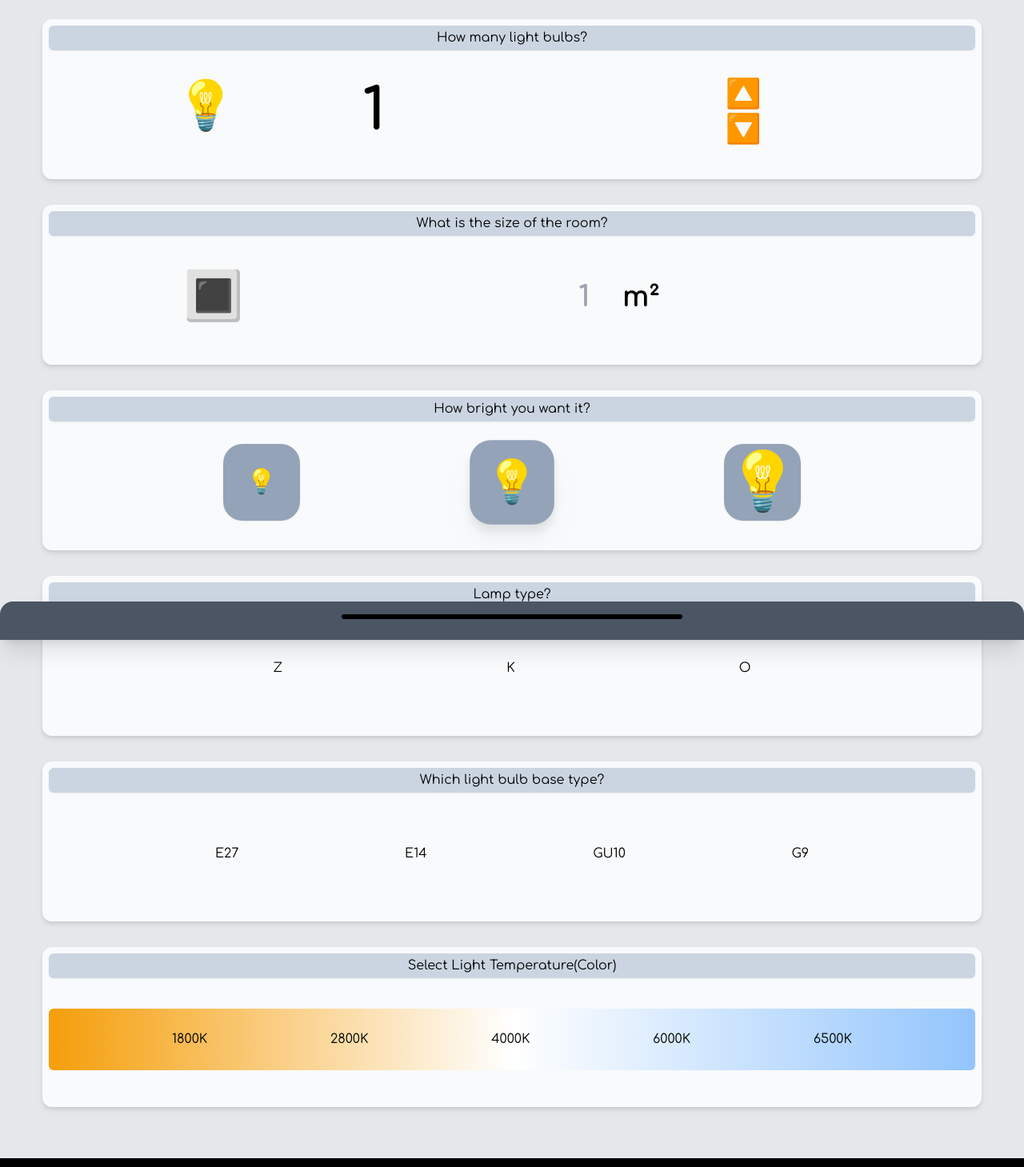
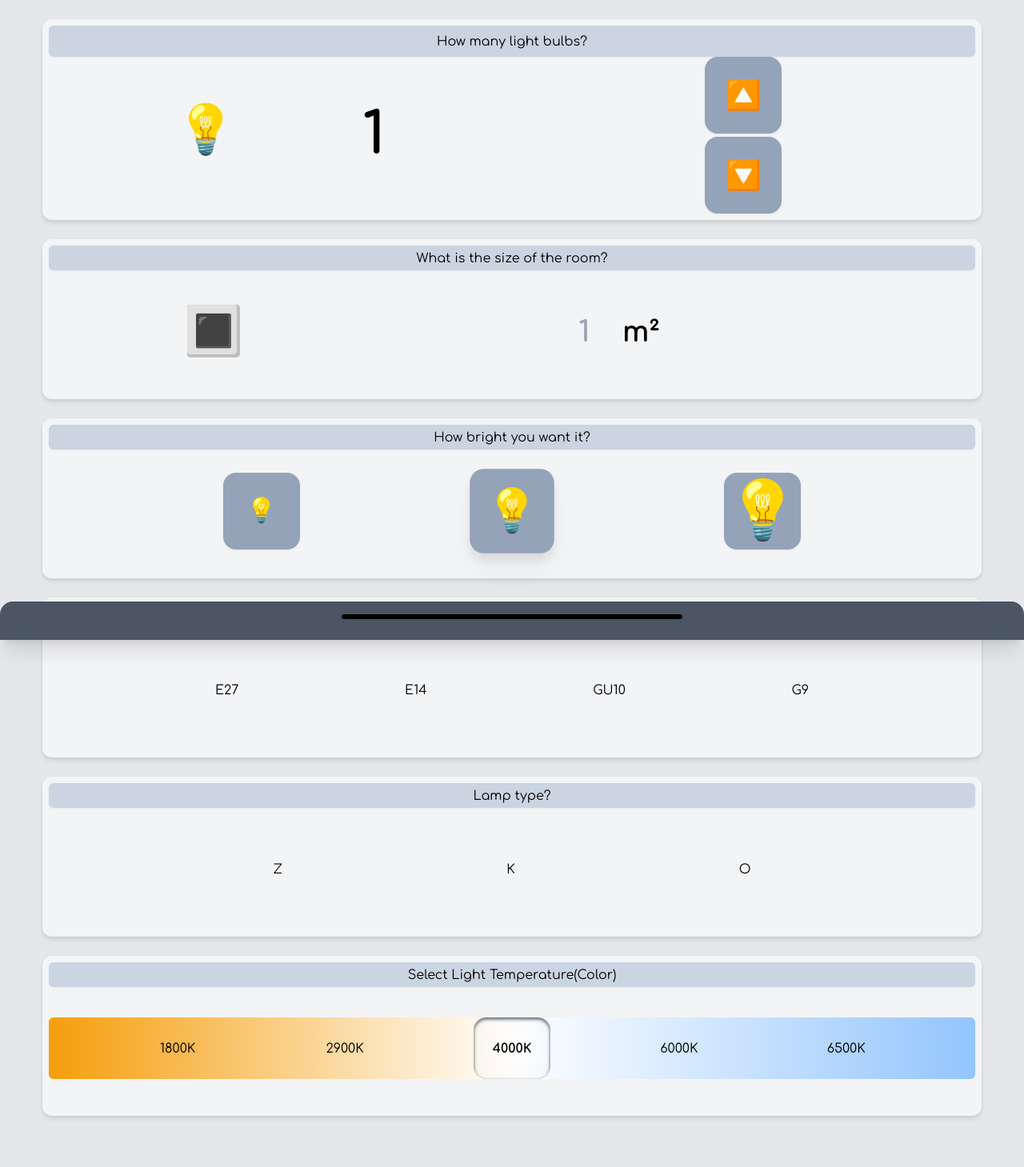
Before and after one commit to DevmianS/LightApp, a React (Vite) app: page / in a window 1280 px wide. Shown: the whole page at 80% size. Built offline with nearby package versions, Linux system fonts and the light colour scheme.

Commit message:
REACT - Finished LightTemp component

```diff
--- a/src/components/LumenCalc/BrightnessSelector/BrightnessSelector.tsx
+++ b/src/components/LumenCalc/BrightnessSelector/BrightnessSelector.tsx
@@ -14,25 +14,10 @@ const BrightnessSelector: FC<Props> = ({
 }) => {
   const [selected, setSelected] = useState<brightnessLevel>('medium');
   const brightnessLevelHandler = (brightness: brightnessLevel) => {
-    if (brightness === 'low') {
-      setBrightnessLevel('low');
-      setSelected('low');
-    }
-    if (brightness === 'medium') {
-      setBrightnessLevel('medium');
-      setSelected('medium');
-    }
-    if (brightness === 'high') {
-      setBrightnessLevel('high');
-      setSelected('high');
-    }
+    setBrightnessLevel(brightness);
+    setSelected(brightness);
   };
 
-  // const getSize = () => {
-  //   if (brightness === 'low') return 'text-3xl';
-  //   if (brightness === 'medium') return 'text-5xl';
-  //   if (brightness === 'high') return 'text-7xl';
-  // };
   return (
     <Panel title='How bright you want it?'>
       <ButtonPrimary
--- a/src/components/LumenCalc/BulbCounter/BulbCounter.tsx
+++ b/src/components/LumenCalc/BulbCounter/BulbCounter.tsx
@@ -1,4 +1,5 @@
 import { FC } from 'react';
+import ButtonPrimary from '../../UI/ButtonPrimary';
 // import { bulbsCountTypes } from '../../../types/types';
 import Panel from '../../UI/Panel';
 
@@ -26,22 +27,22 @@ const BulbCounter: FC<Props> = ({ stateData: { bulbCount, setBulbCount } }) => {
         <span className='text-7xl font-bold'>{bulbCount}</span>
       </div>
       <div className='flex w-1/2 flex-col items-center gap-1 '>
-        <button
+        <ButtonPrimary
+          className='h-16 w-16 text-4xl'
           onClick={() => {
             bulbCountHandler(true);
           }}
-          className='text-4xl'
         >
           🔼
-        </button>
-        <button
+        </ButtonPrimary>
+        <ButtonPrimary
+          className='h-16 w-16 text-4xl'
           onClick={() => {
             bulbCountHandler(false);
           }}
-          className='text-4xl'
         >
           🔽
-        </button>
+        </ButtonPrimary>
       </div>
     </Panel>
   );
--- a/src/components/LumenCalc/LightTemp/LightTemp.tsx
+++ b/src/components/LumenCalc/LightTemp/LightTemp.tsx
@@ -1,14 +1,45 @@
+import { FC, useState } from 'react';
+import { colorTemp } from '../../../types/types';
+import ButtonPrimary from '../../UI/ButtonPrimary';
 import Panel from '../../UI/Panel';
 
-const LightTemp = () => {
+interface Props {
+  stateData: {
+    colorTemp: colorTemp;
+    setColorTemp: React.Dispatch<React.SetStateAction<colorTemp>>;
+  };
+}
+
+const LightTemp: FC<Props> = ({ stateData: { colorTemp, setColorTemp } }) => {
+  const [selected, setSelected] = useState<colorTemp>('4000K');
+
+  const colorTempHandler = (temp: colorTemp) => {
+    setColorTemp(temp);
+    setSelected(temp);
+  };
+  const colorTemps = ['1800K', '2900K', '4000K', '6000K', '6500K'];
+
+  const renderButtons = () => {
+    return colorTemps.map(temp => {
+      return (
+        <ButtonPrimary
+          key={temp}
+          id={temp}
+          onClick={colorTempHandler}
+          selected={selected === temp}
+          selectedStyle='shadow-inner  backdrop-blur-lg font-bold'
+          className='h-full w-1/5 bg-transparent shadow-slate-600'
+        >
+          {temp}
+        </ButtonPrimary>
+      );
+    });
+  };
+
   return (
     <Panel title='Select Light Temperature(Color)'>
       <div className='flex h-1/2 w-full items-center justify-evenly rounded-md bg-gradient-to-r from-amber-500 via-white to-blue-300'>
-        <button>1800K</button>
-        <button>2800K</button>
-        <button>4000K</button>
-        <button>6000K</button>
-        <button>6500K</button>
+        {renderButtons()}
       </div>
     </Panel>
   );
--- a/src/components/LumenCalc/LumenCalc.tsx
+++ b/src/components/LumenCalc/LumenCalc.tsx
@@ -7,27 +7,29 @@ import BrightnessSelector from './BrightnessSelector/BrightnessSelector';
 import LampType from './LampType/LampType';
 import LightTemp from './LightTemp/LightTemp';
 
-import { brightnessLevel } from '../../types/types';
+import { brightnessLevel, colorTemp } from '../../types/types';
 const LumenCalc = () => {
   const [bulbCount, setBulbCount] = useState(1);
   const [sqMeters, setSqMeters] = useState(1);
   const [brightnessLevel, setBrightnessLevel] =
     useState<brightnessLevel>('medium');
+  const [colorTemp, setColorTemp] = useState<colorTemp>('4000K');
+
   useEffect(() => {
-    console.log(brightnessLevel);
-  }, [brightnessLevel]);
+    console.log(colorTemp, brightnessLevel);
+  }, [brightnessLevel, colorTemp]);
 
   return (
     <Fragment>
-      <div className='rounded-3xlp-5 flex h-full w-full flex-col items-center gap-4 bg-gray-200 pb-12 pt-6 '>
+      <div className='rounded-3xlp-5 flex h-full w-full flex-col items-center gap-2 bg-gray-200 pb-12 pt-6 '>
         <BulbCounter stateData={{ bulbCount, setBulbCount }} />
-        <SurfaceInput stateData={{ sqMeters, setSqMeters }}></SurfaceInput>
+        <SurfaceInput stateData={{ sqMeters, setSqMeters }} />
         <BrightnessSelector
           stateData={{ brightnessLevel, setBrightnessLevel }}
-        ></BrightnessSelector>
-        <LampType></LampType>
+        />
         <BulbBase />
-        <LightTemp></LightTemp>
+        <LampType />
+        <LightTemp stateData={{ colorTemp, setColorTemp }} />
       </div>
       <ResultWindow />
     </Fragment>
--- a/src/components/UI/ButtonPrimary.tsx
+++ b/src/components/UI/ButtonPrimary.tsx
@@ -7,6 +7,7 @@ interface Props {
   className?: string;
   id?: string;
   children: string;
+  selectedStyle?: string;
 }
 const ButtonPrimary: FC<Props> = ({
   onClick,
@@ -14,6 +15,7 @@ const ButtonPrimary: FC<Props> = ({
   id,
   children,
   className,
+  selectedStyle = 'z-10 scale-110 bg-amber-500 drop-shadow-xl',
 }) => {
   return (
     <button
@@ -21,8 +23,8 @@ const ButtonPrimary: FC<Props> = ({
       onClick={() => {
         onClick(id);
       }}
-      className={`h-24 w-24 flex-shrink-0 rounded-3xl bg-slate-400 text-center drop-shadow-sm transition-all ${
-        selected && 'z-10 scale-110 bg-amber-500 drop-shadow-xl'
+      className={`h-24 w-24 flex-shrink-0 rounded-2xl bg-slate-400 text-center drop-shadow-sm transition-all ${
+        selected && selectedStyle
       } ${className}`}
     >
       {children}
--- a/src/components/UI/Panel.tsx
+++ b/src/components/UI/Panel.tsx
@@ -8,7 +8,7 @@ interface Props {
 const Panel: FC<Props> = props => {
   return (
     <div
-      className={`relative mb-4 grid min-h-[200px] w-11/12 grid-cols-1 grid-rows-[1fr_5fr] rounded-xl bg-gray-50 p-2 drop-shadow-md  ${props.className}`}
+      className={`relative mb-4 grid min-h-[200px] w-11/12 grid-cols-1 grid-rows-[1fr_5fr] rounded-xl bg-gray-100 p-2 drop-shadow-md  ${props.className}`}
     >
       <span className='flex items-center justify-center rounded-md bg-slate-300 text-center drop-shadow-sm'>
         <p>{props.title}</p>
--- a/src/types/types.ts
+++ b/src/types/types.ts
@@ -1 +1,3 @@
 export type brightnessLevel = 'low' | 'medium' | 'high';
+
+export type colorTemp = '1800K' | '2900K' | '4000K' | '6000K' | '6500K';
```
